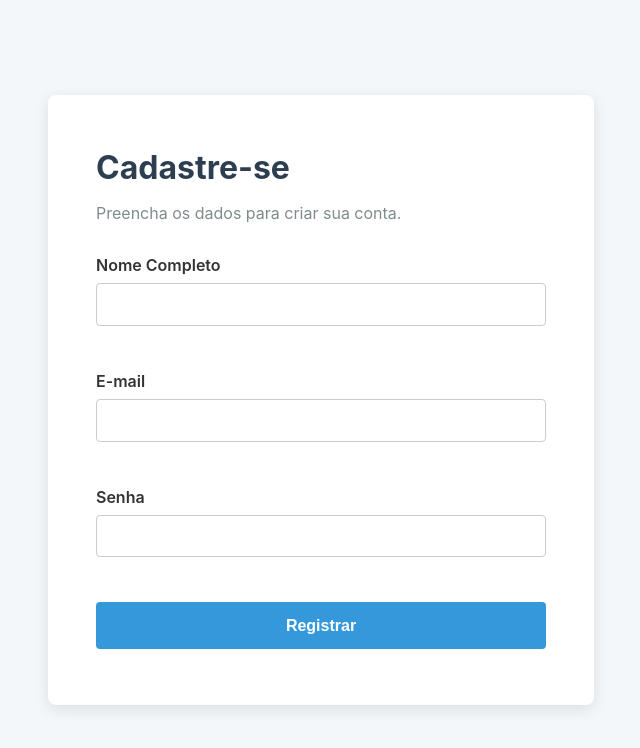
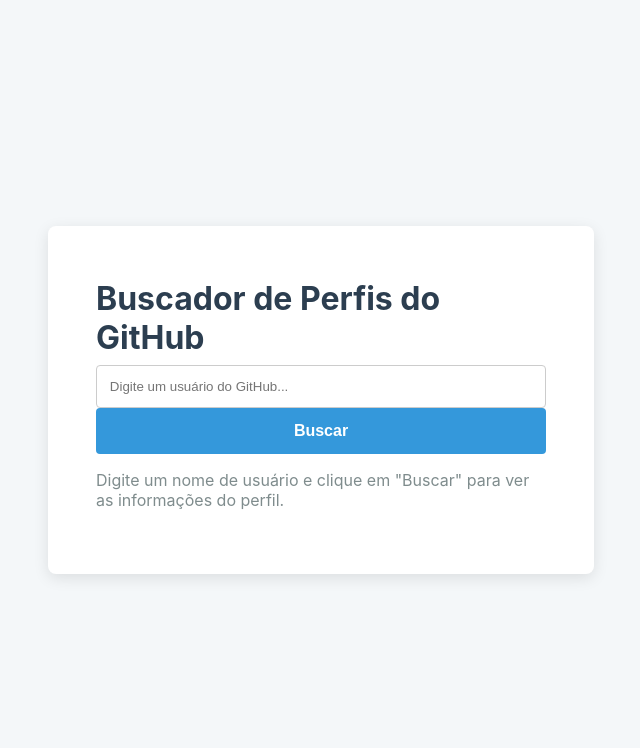
Before and after one commit to Tatiana-adv/exercicioajax, a plain HTML site: page index.html in a window 1280 px wide. Shown: the whole page, without its empty margins (319-959 px from the left). Drawn offline with Linux system fonts and the light colour scheme; files that its build step writes are made by us from their sources.

Commit message:
Update index.html

```diff
--- a/index.html
+++ b/index.html
@@ -3,42 +3,23 @@
 <head>
     <meta charset="UTF-8">
     <meta name="viewport" content="width=device-width, initial-scale=1.0">
-    <title>Cadastro com Ajax</title>
+    <title>Buscador de Perfil do GitHub</title>
     <link rel="stylesheet" href="css/style.css">
 </head>
 <body>
 
     <main class="container">
-        <h1>Cadastre-se</h1>
-        <p>Preencha os dados para criar sua conta.</p>
+        <h1>Buscador de Perfis do GitHub</h1>
+        <div class="search-container">
+            <input type="text" id="username-input" placeholder="Digite um usuário do GitHub...">
+            <button id="search-button">Buscar</button>
+        </div>
 
-        <div id="form-status"></div>
-
-        <form id="registration-form" novalidate>
-            <div class="form-group">
-                <label for="fullName">Nome Completo</label>
-                <input type="text" id="fullName" name="fullName" required>
-                <span class="error-message" aria-live="polite"></span>
-            </div>
-
-            <div class="form-group">
-                <label for="email">E-mail</label>
-                <input type="email" id="email" name="email" required>
-                <span class="error-message" aria-live="polite"></span>
-            </div>
-
-            <div class="form-group">
-                <label for="password">Senha</label>
-                <input type="password" id="password" name="password" required minlength="8">
-                <span class="error-message" aria-live="polite"></span>
-            </div>
-
-            <div class="form-group">
-                <button type="submit" id="submit-button">Registrar</button>
-            </div>
-        </form>
+        <div id="profile-container">
+            <p class="initial-message">Digite um nome de usuário e clique em "Buscar" para ver as informações do perfil.</p>
+        </div>
     </main>
 
-    <script src="js/main.js" defer></script>
+    <script src="js/main.js"></script>
 </body>
 </html>
```
